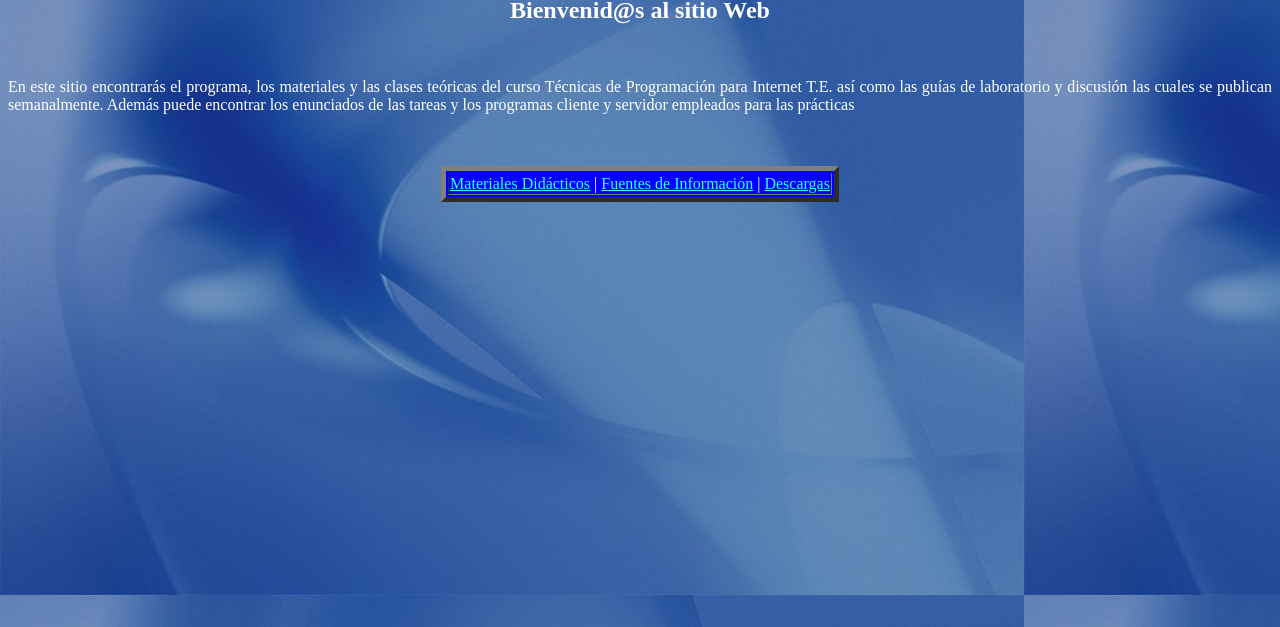
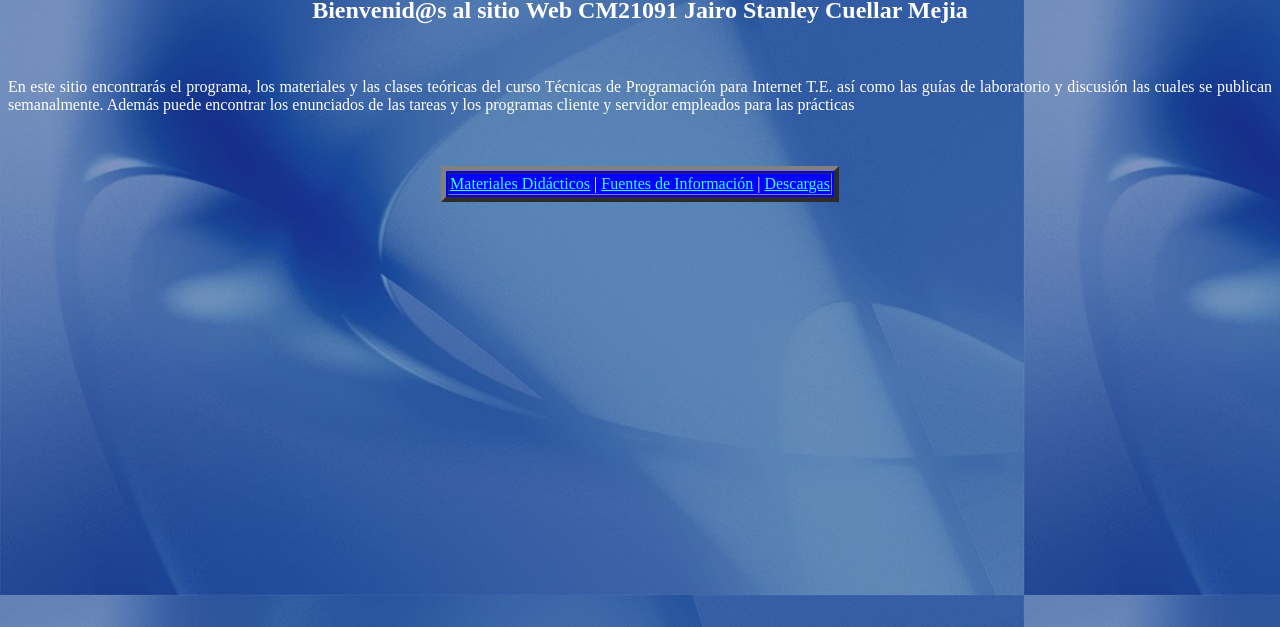
Before and after one commit to StanleyCuellar23/guia21cCM21091, a plain HTML site: page index.html in a window 1280 px wide. Shown: the part 173-800 px from the top of the page. Drawn offline with Linux system fonts and the light colour scheme.

Commit message:
Datos personales
se agregaron mis datos personales al index

```diff
--- a/index.html
+++ b/index.html
@@ -30,6 +30,8 @@
 <BR>
 <H2 align="CENTER">
    Bienvenid@s al sitio Web
+   CM21091
+   Jairo Stanley Cuellar Mejia
 </H2>
 <BR>
 <P ALIGN="JUSTIFY">
```
